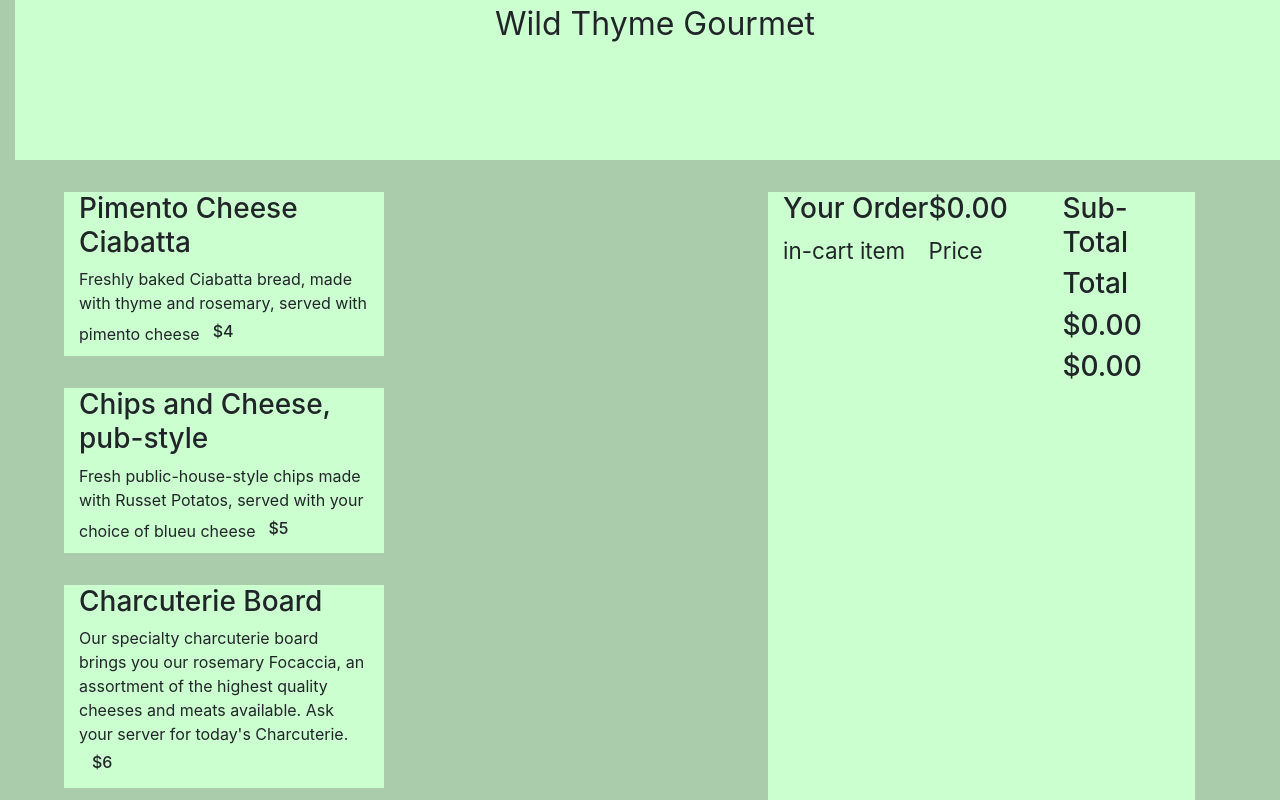
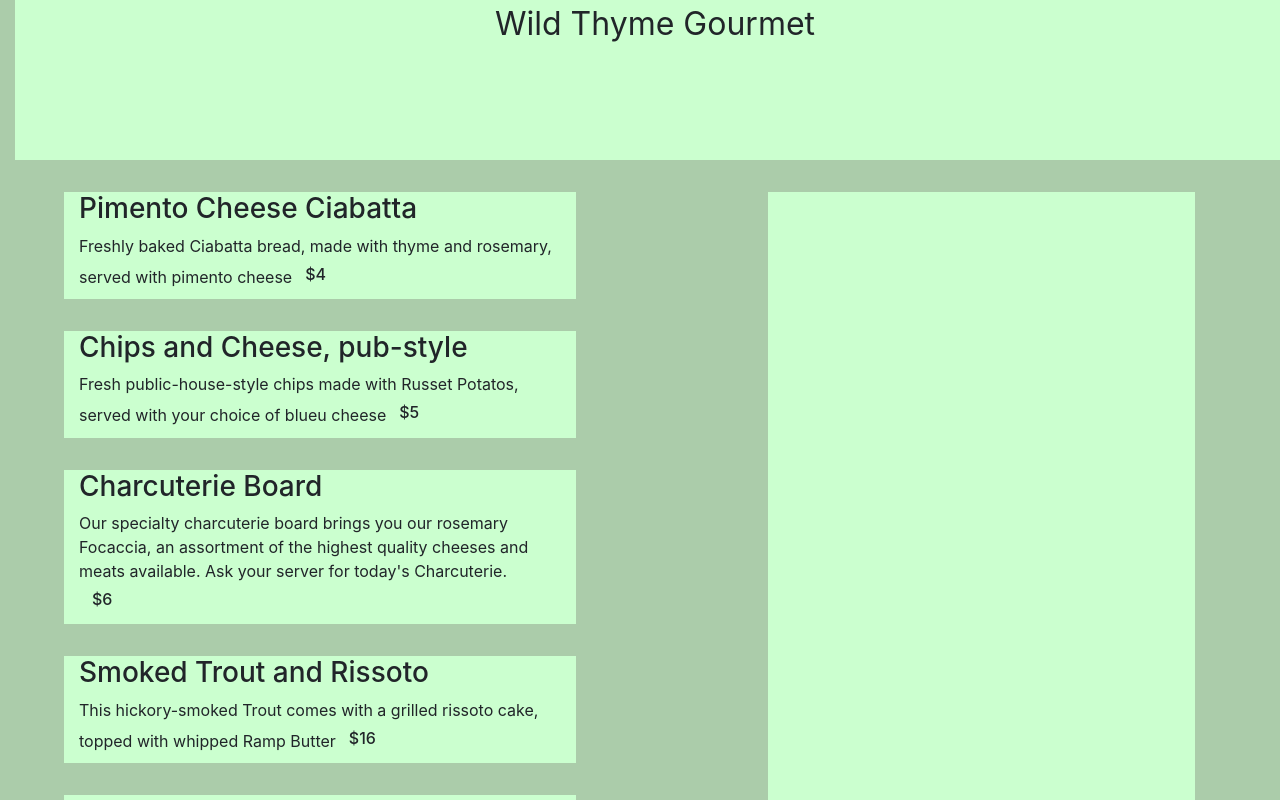
Before and after one commit to ramonaspence/5.4_react_wild_thyme_gourmet, a React (Create React App) app: page / in a window 1280 px wide. Shown: the top 800 px of the page. Built offline with nearby package versions, Linux system fonts and the light colour scheme.

Commit message:
I'm kind of confused with the exact instructions for the assignment but, I have order items showing in the order view after clicking on the price button. I'm trying to fix some of the formatting issues in the Order view

```diff
--- a/src/App.css
+++ b/src/App.css
@@ -42,7 +42,8 @@ span {
   background-color: #CBFFCF;
   margin-top: 2rem;
   display: flex;
-  justify-content: space-between;
+  flex-direction: column;
+  justify-content: start;
 
 }
 
--- a/src/App.js
+++ b/src/App.js
@@ -2,7 +2,7 @@ import React, {Component} from 'react';
 import './App.css';
 
 //menu component needs to be iterated
-const foodItems = [
+const staticFoodItems = [
   {type: '', key: 0, name: 'Pimento Cheese Ciabatta', price: '$4', description: 'Freshly baked Ciabatta bread, made with thyme and rosemary, served with pimento cheese', category: 'Appetizers'},
   {type: '', key: 1, name: 'Chips and Cheese, pub-style', price: '$5', description: 'Fresh public-house-style chips made with Russet Potatos, served with your choice of blueu cheese', category: 'Appetizers'},
   {type: '', key: 2, name: 'Charcuterie Board', price: '$6', description: 'Our specialty charcuterie board brings you our rosemary Focaccia, an assortment of the highest quality cheeses and meats available. Ask your server for today\'s Charcuterie.', category: 'Appetizers'},
@@ -14,34 +14,25 @@ const foodItems = [
   {type: '', key: 8, name: 'Key Lime Pie', price: '$5', description: 'This pie captures the tanginess, sweetness, and creaminess that every Key Lime Pie should have', category: ''}]
 
 class Order extends Component {
+  constructor(props) {
+    super(props)
 
+    }
 
   render() {
-    return (
-      <div className='order col-md-4 mr-auto'>
+    const orderList = this.props.order.map((orderItem, key) => (
+      <React.Fragment>
       <ul>
-        <h3>Your Order</h3>
-        <li>in-cart item</li>
+        <li>{orderItem.name}
+        </li>
+
+      <li>{orderItem.price}</li>
       </ul>
 
-      <ul>
-      <h3>$0.00</h3>
-
-      <li>Price</li>
-      </ul>
-
-
-        <div className='totals col-md-4 ml-auto'>
-          <div>
-          <h3>Sub-Total</h3>
-          <h3>Total</h3>
-
-          <h3>$0.00</h3>
-          <h3>$0.00</h3>
-        </div>
-        </div>
-      </div>
-
+      </React.Fragment>
+    ))
+      return (
+        <div className='order col-md-4 mr-auto'>{orderList}</div>
     )
   }
 
@@ -65,24 +56,26 @@ class Order extends Component {
 
 
 class FoodList extends Component {
-  constructor() {
-    super();
+  constructor(props) {
+    super(props);
 
   }
 
-  showMe(foodItems, e) {
-    console.log(foodItems);
-  }
+  // showFoodItem(foodItems) {
+  //   console.log('selectedFood', foodItems);
+  //   this.props.showOrder(foodItems);
+  // }
+
   render() {
-    const test = foodItems.map((foodItems, key) => (
+    const test = this.props.foodItems.map((foodItems, key) => (
 
-      <div className='menu col-md-5 offset-1 mr-auto'>
+      <div className='menu col-md-8 offset-1 mr-auto'>
 
         <h3>{foodItems.name}</h3>
 
         <span>{foodItems.description}</span>
-        <button className='btn mr-5'  onClick={this.showMe.bind(this, foodItems)}><h6>{foodItems.price}</h6></button>
-
+        {/*// <button className='btn mr-5'  onClick={() => {this.showFoodItem.bind(this, foodItems); {this.props.handleOrder.bind(this, foodItems);}}}><h6>{foodItems.price}</h6></button>*/}
+          <button className='btn mr-5'  onClick={this.props.showFoodItem.bind(this, foodItems)}><h6>{foodItems.price}</h6></button>
       </div>
     ))
     return (
@@ -113,15 +106,26 @@ class MenuPage extends Component {
 
     this.state = {
       foodItems: [],
-      order: {}
+      order: []
     }
     this.componentDidMount = this.componentDidMount.bind(this);
+    this.showOrder = this.showOrder.bind(this);
+  }
+
+  componentDidMount() {
+      this.setState({foodItems: staticFoodItems});
 
   }
 
-  componentDidMount() {
-      this.setState({foodItems: foodItems});
+  showOrder(foodItems) {
+    const order = [...this.state.order];
+    this.state.order.push(foodItems);
+    this.setState(order);
+  }
 
+  showFoodItem(foodItems) {
+    console.log('selectedFood', foodItems);
+    this.props.showOrder(foodItems);
   }
 
 
@@ -133,9 +137,9 @@ class MenuPage extends Component {
     <Header />
 
     <div className='row'>
-    <FoodList foodItems={this.state.foodItems}/>
+    <FoodList showOrder={this.showOrder} order={this.state.order} foodItems={this.state.foodItems} showFoodItem={this.showFoodItem}/>
 
-    <Order order={this.state.order}/>
+    <Order showOrder={this.showOrder} order={this.state.order}/>
     </div>
     </div>
   )
```
